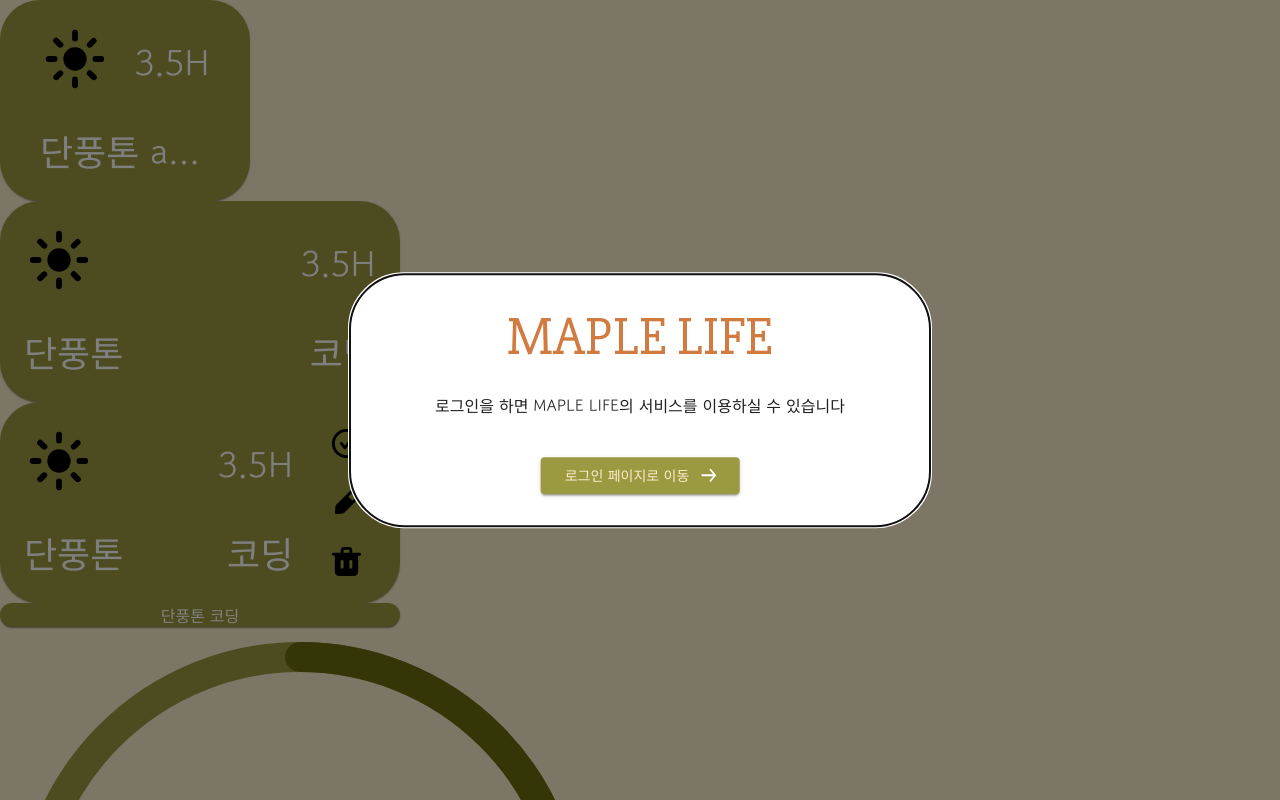
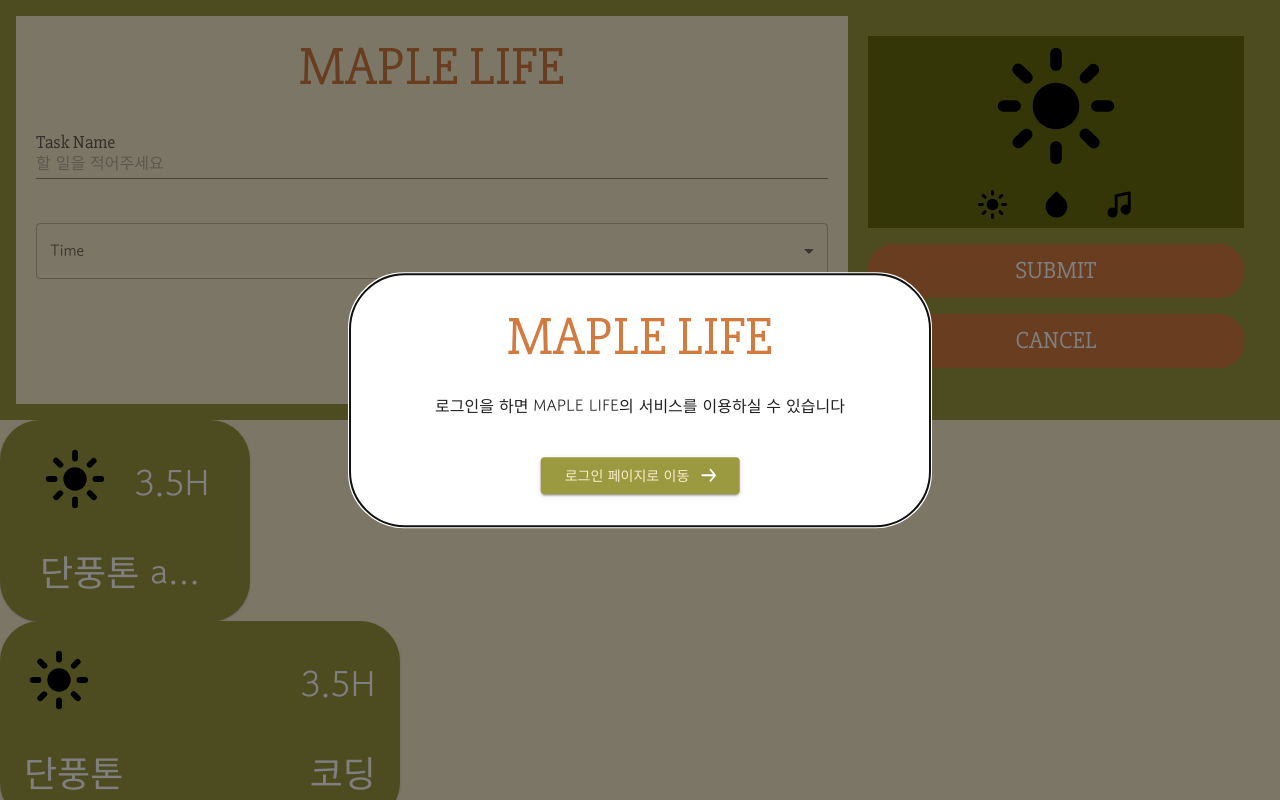
Before and after one commit to soosoo030/maple-life-front, a React (Create React App) app: page / in a window 1280 px wide. Shown: the top 800 px of the page. Built offline with nearby package versions, Linux system fonts and the light colour scheme.

Commit message:
ui:AddTaskModal 추가

```diff
--- a/package.json
+++ b/package.json
@@ -18,6 +18,7 @@
     "react": "^17.0.2",
     "react-dom": "^17.0.2",
     "react-hook-form": "^7.18.1",
+    "react-router-dom": "^6.0.0",
     "react-scripts": "4.0.3",
     "react-spring": "^9.3.0",
     "recoil": "^0.4.1",
--- /dev/null
+++ b/src/component/AddTaskModal/index.jsx
@@ -0,0 +1,224 @@
+import React, { useState } from 'react';
+import { Box, Button, css, Grid, Modal, OutlinedInput, TextField, Typography, FormControl, MenuItem, InputLabel, Select } from '@mui/material';
+import { DropletIcon, MusicIcon, SunIcon } from '../../svg';
+
+
+const iconCss = css({
+  width: 140,
+  height: 140,
+});
+const actionIconCss = css({
+  width: 35,
+  height: 35,
+});
+const iconVariant = {
+  sun: <SunIcon css={iconCss} />,
+  droplet: <DropletIcon css={iconCss} />,
+  music: <MusicIcon css={iconCss} />,
+};
+export default function AddTaskModal({ open, closeModal }) {
+  return (
+    <Box
+      sx={{
+        backgroundColor: 'primary.main',
+        padding: 2
+      }}
+    >
+      <Grid container>
+        <Grid item xs="8"
+          sx={{
+            backgroundColor: 'background.default',
+          }}
+        >
+          <FormRow />
+        </Grid>
+        <Grid item xs="4">
+          <FormRow2 />
+        </Grid>
+      </Grid>
+    </Box>
+  )
+}
+
+function FormRow() {
+  const ITEM_HEIGHT = 48;
+  const ITEM_PADDING_TOP = 8;
+  const MenuProps = {
+    PaperProps: {
+      style: {
+        maxHeight: ITEM_HEIGHT * 4.5 + ITEM_PADDING_TOP,
+        width: 250,
+      },
+    },
+  };
+  const [time, setTime] = React.useState('');
+  const handleChange = (event) => {
+    setTime(event.target.value);
+  };
+
+  const times = [
+    '0.5', '1.0', '1.5', '2.0', '2.5', '3.0', '3.5', '4.0', '4.5', '5.0',
+    '5.5', '6.0', '6.5', '7.0', '7.5', '8.0', '8.5', '9.0', '9.5', '10.0'
+  ]
+  return (
+    <Grid
+      container
+      justifyContent="space-around"
+      alignItems="stretch"
+      direction="column"
+      flexWrap="nowrap"
+      padding="20px"
+      sx={{
+        justifyContent: 'center'
+      }}
+    >
+      <Grid item
+        sx={{
+          display: 'flex',
+          justifyContent: 'center',
+        }}
+      >
+        <Typography
+          variant="h1"
+          fontFamily="'Slabo 27px'"
+          color="secondary.main"
+          sx={{
+            fontSize: [36, 36, 54],
+            mb: 3,
+          }}
+        >
+          MAPLE LIFE
+        </Typography>
+      </Grid>
+      <Grid item sx={{ mb: 5 }}>
+        <TextField
+          variant="standard"
+          placeholder="할 일을 적어주세요"
+          fullWidth
+          label={
+            <Typography fontFamily="'Slabo 27px'" fontSize="24px">
+              Task Name
+            </Typography>
+          }
+          margin="dense"
+          InputLabelProps={{ shrink: true }}
+          InputProps={{
+            style: {
+              color: '#5f5f5f',
+            }
+          }}
+        />
+      </Grid>
+      <Grid item sx={{ minWidth: 250, mb: 5 }}>
+        <FormControl fullWidth>
+          <InputLabel id="demo-simple-select-label">Time</InputLabel>
+          <Select
+            labelId="demo-simple-select-label"
+            id="demo-simple-select"
+            value={time}
+            label="Time"
+            input={<OutlinedInput label="Time" />}
+            MenuProps={MenuProps}
+            onChange={handleChange}
+          >
+            {times.map((time) => (
+              <MenuItem
+                key={time}
+                value={time}
+              >{time}H
+              </MenuItem>
+            ))}
+          </Select>
+        </FormControl>
+      </Grid>
+    </Grid>
+  )
+}
+
+function FormRow2() {
+  return (
+    <Grid
+      container
+      justifyContent="space-around"
+      alignItems="stretch"
+      direction="column"
+      flexWrap="nowrap"
+      padding="20px"
+    >
+      <Grid item
+        sx={{
+          backgroundColor: 'primary.dark'
+        }}
+      >
+        <IconSelect />
+      </Grid>
+      <Grid item>
+        <Button
+          variant="contained"
+          disableElevation
+          fullWidth
+          sx={{
+            backgroundColor: 'secondary.main',
+            borderRadius: '25px',
+            width: 1,
+            fontFamily: '"Slabo 27px"',
+            mt: 2,
+            fontSize: 24,
+            '&:hover': {
+              backgroundColor: 'secondary.main'
+            }
+          }}
+        >
+          SUBMIT
+        </Button>
+      </Grid>
+      <Grid item>
+        <Button
+          variant="contained"
+          disableElevation
+          fullWidth
+          sx={{
+            backgroundColor: 'secondary.main',
+            borderRadius: '25px',
+            width: 1,
+            fontFamily: '"Slabo 27px"',
+            mt: 2,
+            mb: 2,
+            fontSize: 24,
+            '&:hover': {
+              backgroundColor: 'secondary.main'
+            }
+          }}
+        >
+          CANCEL
+        </Button>
+      </Grid>
+    </Grid>
+  )
+}
+function IconSelect() {
+  const [value, setValue] = useState('sun');
+
+  return (
+    <Box>
+      <Grid
+        container
+        justifyContent="center"
+        alignItems="center"
+        direction="column"
+        flexWrap="nowrap"
+      >
+        <Grid item>
+          <Box>
+            {iconVariant[value]}
+          </Box>
+        </Grid>
+        <Grid item>
+          <Button onClick={() => setValue('sun')}><SunIcon css={actionIconCss} /></Button>
+          <Button onClick={() => setValue('droplet')} > <DropletIcon css={actionIconCss} /></Button>
+          <Button onClick={() => setValue('music')} > <MusicIcon css={actionIconCss} /></Button>
+        </Grid>
+      </Grid>
+    </Box>
+  )
+}
--- a/src/component/Main/index.jsx
+++ b/src/component/Main/index.jsx
@@ -4,12 +4,15 @@ import { useState } from 'react';
 import { Box } from '@mui/material';
 import Task from '../Task';
 import ExpBar from '../ExpBar';
+import AddTaskModal from '../AddTaskModal';
 
 export default function Main() {
   const [open, setOpen] = useState(true);
 
   return (
     <Box>
+      <AddTaskModal />
+
       <Login />
       <LoginAnnounceModal open={open} closeModal={() => setOpen(false)} />
       <Box sx={{ width: 250 }}>
```
Also changed, not shown: 1 other file (tests, documents, lock files or other folders).
